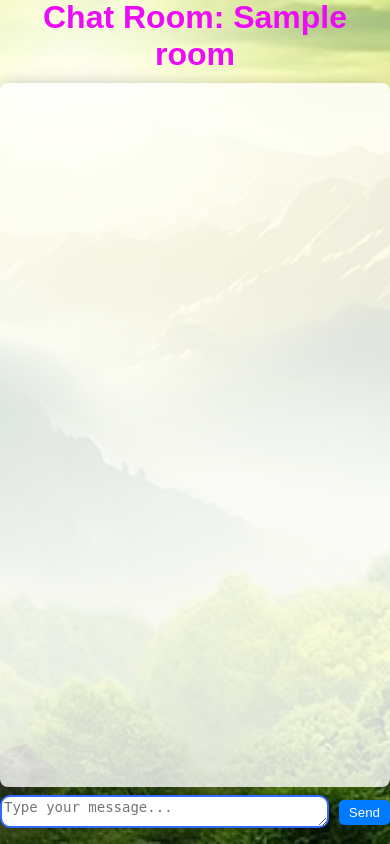
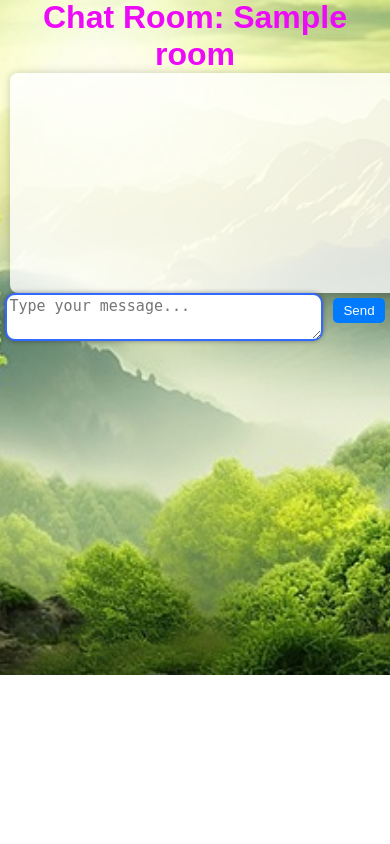
Before and after one commit to mebharat73/mebharat73.github.io, a Django app: template web/templates/main/room.html in a window 390 px wide. Run offline with Django 5.2, Linux system fonts and the light colour scheme; tables that the repository leaves empty hold one stand-in row (values such as "Sample post"); the template is opened without the code that fills it: values that come from a table or form of the project are taken from there, most other values are stand-ins (such as "Sample title", 1, 10 or a date in 2020); data that the repository does not hold is empty.

Commit message:
Chatsection2012

```diff
--- a/web/templates/main/room.html
+++ b/web/templates/main/room.html
@@ -154,6 +154,20 @@
             });
         }
 
+
+
+        document.addEventListener("DOMContentLoaded", function() {
+            const messages = document.querySelectorAll('.message');
+            const maxMessages = 10;
+
+            // Hide messages beyond the maxMessages limit
+            if (messages.length > maxMessages) {
+                for (let i = maxMessages; i < messages.length; i++) {
+                    messages[i].style.display = 'none'; // Hide excess messages
+                }
+            }
+        });
+
         const chatContainer = document.querySelector('.chat-container');
 
         chatContainer.addEventListener('scroll', function() {
@@ -173,7 +187,7 @@
 
         body {
             font-family: Arial, sans-serif;
-            background-color: #f0f0f0;
+            background-color: transparent;
             padding: 0; /* Remove padding */
             background-image: url("{% static 'main/image/nature3.jpg' %}");
             background-size: cover;
@@ -192,9 +206,9 @@
             max-width: 700px;
             margin: 20px auto; /* Center the messages container */
             padding: 20px; /* Increased padding for better spacing */
-            background-color: rgba(255, 255, 255, 0.8); /* Lighter background for contrast */
+            background-color: transparent; /* Lighter background for contrast */
             border-radius: 8px;
-            box-shadow: 0 0 15px rgba(0, 0, 0, 0.2);
+            box-shadow: 0 0 15px rgba(0, 0.1, 0.2, 0.4);
             overflow-y: auto; /* Allow vertical scrolling */
             height: calc(100vh - 180px); /* Adjust this value based on your header/footer height */
         }
@@ -293,69 +307,26 @@
             transform: scale(1.05); /* Slightly enlarge button on hover */
         }
 
-        @media (max-width: 768px) {
 
+
+        @media (max-width: 400px) {
             html, body {
-                height: 100%; /* Ensure html and body take full height */
+                height: 80%; /* Ensure html and body take full height */
                 margin: 0; /* Remove default margin */
-            }
-
-            body {
-                font-family: Arial, sans-serif;
-                background-color: #f0f0f0;
-                padding: 0; /* Remove padding */
-                background-image: url("{% static 'main/image/nature3.jpg' %}");
-                background-size: cover;
-                background-position: center;
-                background-repeat: no-repeat;
-            }
-
-            h1 {
-                text-align: center;
-                color: #ed0af8;
-                margin-bottom: -10px; /* Space below the title */
-                margin-top: -1px;
+                background-color: transparent; /* Background color */
             }
 
             #messages {
-                max-width: 700px;
-                margin: 20px auto; /* Center the messages container */
-                padding: 20px; /* Increased padding for better spacing */
+                width: 100%; /* Full width for the messages container */
+                padding: 10px; /* Reduced padding for better fit */
                 background-color: rgba(255, 255, 255, 0.8); /* Lighter background for contrast */
                 border-radius: 8px;
-                box-shadow: 0 0 15px rgba(0, 0, 0, 0.2);
+                box-shadow: 0 0 10px rgba(0, 0, 0, 0.2);
                 overflow-y: auto; /* Allow vertical scrolling */
-                height: calc(100vh - 180px); /* Adjust this value based on your header/footer height */
-            }
-
-            /* Hide scrollbars */
-            #messages::-webkit-scrollbar {
-                display: none; /* Hides the scrollbar for WebKit browsers */
-            }
-
-            #messages {
-                scrollbar-width: none; /* Hides the scrollbar for Firefox */
-                -ms-overflow-style: none; /* Hides the scrollbar for IE and Edge */
-            }
-
-            .user-message {
-                justify-content: flex-end;
-            }
-
-            .other-message {
-                justify-content: flex-start;
-            }
-
-            /* Adjustments for user messages */
-            .user-message .message-content {
-                background-color: rgba(255, 0, 0, 0.1); /* Different background for user messages */
-                color: black; /* Text color for user messages */
-            }
-
-            /* Adjustments for other messages */
-            .other-message .message-content {
-                background-color: rgba(255, 0, 255, 0.1); /* Background color for others */
-                color: black; /* Text color for others */
+                height: calc(100vh - 200px); /* Adjust height to fit the screen */
+                min-height: 100px; /* Minimum height for the chat container */
+                margin: 10px; /* Margin around the container */
+                max-height: 200px; /* Set a maximum height to limit visible messages */
             }
 
             .message {
@@ -368,51 +339,38 @@
                 background-color: rgba(0, 0, 0, 0.1); /* Softer background color */
                 border-radius: 8px; /* Rounded corners */
                 padding: 5px; /* Adjusted padding for better spacing */
-                margin-left: 5px; /* Space between image and message */
                 flex: 1; /* Allow it to take available space */
-                max-width: 75%; /* Set a maximum width for the message box */
+                max-width: 100%; /* Set a maximum width for the message box */
                 min-height: 10px; /* Minimum height for single-line messages */
-                max-height: 120px; /* Increased maximum height for longer messages */
                 overflow-y: auto; /* Allow vertical scrolling if content exceeds max-height */
                 overflow-x: hidden; /* Hide horizontal overflow */
                 word-wrap: break-word; /* Allow words to break */
-                font-size: 0.9rem; /* Keep the font size the same */
-                line-height: 1.0; /* Adjust line-height for better spacing */
-            }
-
-            .user-image {
-                width: 30px; /* Slightly larger image */
-                height: 30px; /* Slightly larger image */
-                border-radius: 50%;
-                border: 2px solid #d42afd;
+                font-size: 1.0rem; /* Keep the font size the same */
+                line-height: 1.2; /* Adjust line-height for better spacing */
             }
 
             #message-form {
                 display: flex;
                 justify-content: center;
-                margin-top: -2px;
+                margin-top: 10px; /* Adjust margin for better spacing */
             }
 
             #message-input {
-                width: 670px; /* Width for the input */
-                height: 25px; /* Increased height for better usability */
-                padding: -20px; /* Reduced padding */
+                width: calc(100% - 80px); /* Full width minus button width */
+                height: 40px; /* Increased height for better usability */
                 border-radius: 10px;
                 border: 2px solid #326aff;
                 margin-right: 10px; /* Space between input and button */
-                margin-top: -10px;
                 box-shadow: 0 0 5px rgba(0, 0.1, 0.2, 0.4);
-                font-size: 14px; /* Smaller font size */
+                font-size: 15px; /* Smaller font size */
             }
 
             button {
-                padding: 1px 10px; /* Increased padding for better clickability */
+                padding: 5px 10px; /* Increased padding for better clickability */
                 background-color: #007bff;
                 color: white;
                 border: none;
                 border-radius: 5px;
-                margin-top: -5px;
-                height: 25px;
                 cursor: pointer;
                 transition: background-color 0.3s, transform 0.2s; /* Added transform for button effect */
             }
```
